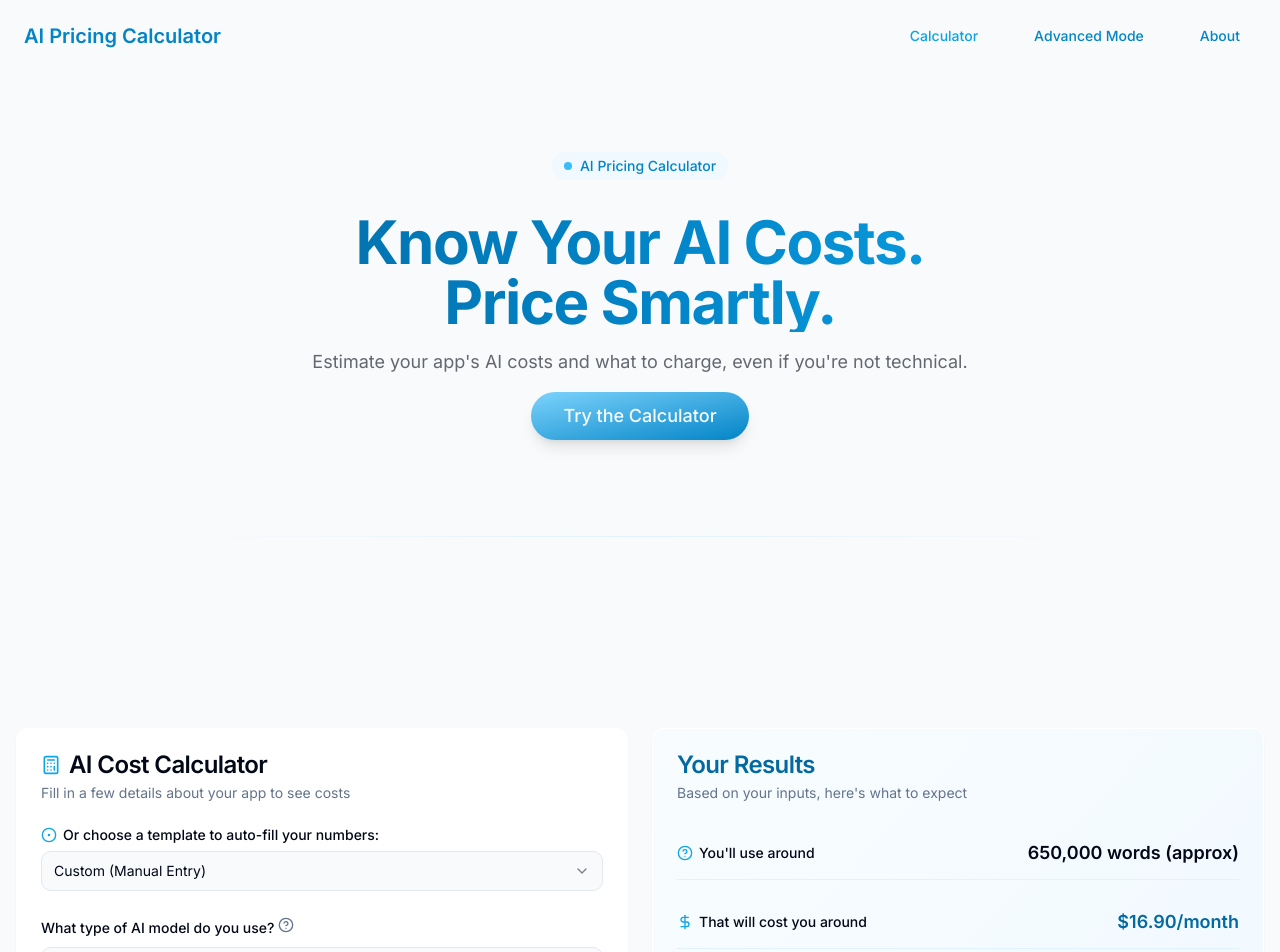
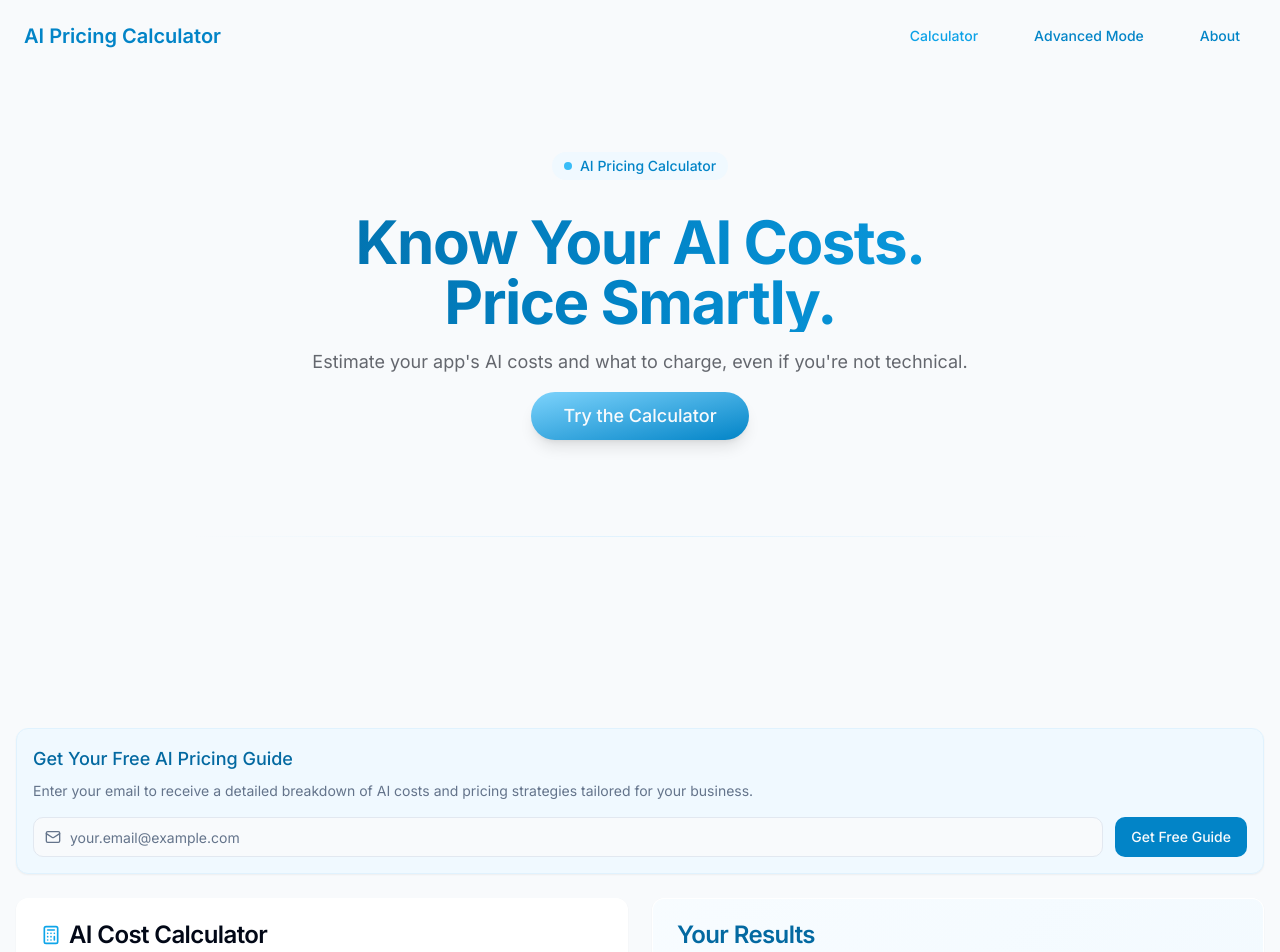
Before and after one commit to Test-For-Lovable/ai-cost-pilot, a React (Vite) app: page / in a window 1280 px wide. Shown: the top 952 px of the page. Built offline with nearby package versions, Linux system fonts and the light colour scheme.

Commit message:
Add email capture functionality
Adds an email capture form to the pricing calculator page to collect user emails for marketing and sales purposes.

```diff
--- /dev/null
+++ b/src/components/EmailCapture.tsx
@@ -0,0 +1,92 @@
+
+import React, { useState } from 'react';
+import { Input } from '@/components/ui/input';
+import { Button } from '@/components/ui/button';
+import { Mail } from 'lucide-react';
+import { useToast } from "@/hooks/use-toast";
+
+interface EmailCaptureProps {
+  onSubmit: (email: string) => void;
+  className?: string;
+}
+
+const EmailCapture: React.FC<EmailCaptureProps> = ({ onSubmit, className = "" }) => {
+  const [email, setEmail] = useState<string>("");
+  const [isLoading, setIsLoading] = useState<boolean>(false);
+  const { toast } = useToast();
+
+  const handleSubmit = async (e: React.FormEvent) => {
+    e.preventDefault();
+
+    if (!email.trim() || !email.includes('@')) {
+      toast({
+        title: "Invalid email",
+        description: "Please enter a valid email address.",
+        variant: "destructive",
+      });
+      return;
+    }
+
+    setIsLoading(true);
+
+    try {
+      // In a real app, you'd send this to your backend or email service
+      console.log("Email captured:", email);
+
+      // Simulate API call
+      await new Promise(resolve => setTimeout(resolve, 800));
+
+      toast({
+        title: "Success!",
+        description: "Your detailed AI pricing guide is on its way to your inbox!",
+      });
+
+      onSubmit(email);
+      setEmail("");
+    } catch (error) {
+      console.error("Error submitting email:", error);
+      toast({
+        title: "Something went wrong",
+        description: "We couldn't process your request. Please try again.",
+        variant: "destructive",
+      });
+    } finally {
+      setIsLoading(false);
+    }
+  };
+
+  return (
+    <div className={`p-4 bg-theme-blue-50 rounded-lg shadow-sm border border-theme-blue-100 ${className}`}>
+      <h3 className="text-lg font-medium text-theme-blue-700 mb-2">
+        Get Your Free AI Pricing Guide
+      </h3>
+      <p className="text-sm text-muted-foreground mb-4">
+        Enter your email to receive a detailed breakdown of AI costs and pricing strategies tailored for your business.
+      </p>
+
+      <form onSubmit={handleSubmit} className="flex flex-col sm:flex-row gap-3">
+        <div className="relative flex-grow">
+          <Mail className="absolute left-3 top-1/2 -translate-y-1/2 h-4 w-4 text-muted-foreground" />
+          <Input
+            type="email"
+            placeholder="your.email@example.com"
+            value={email}
+            onChange={(e) => setEmail(e.target.value)}
+            className="pl-9"
+            disabled={isLoading}
+            required
+          />
+        </div>
+        <Button
+          type="submit"
+          disabled={isLoading}
+          className="bg-theme-blue-600 hover:bg-theme-blue-700"
+        >
+          {isLoading ? "Sending..." : "Get Free Guide"}
+        </Button>
+      </form>
+    </div>
+  );
+};
+
+export default EmailCapture;
--- a/src/components/PricingCalculator.tsx
+++ b/src/components/PricingCalculator.tsx
@@ -7,11 +7,18 @@ import { Switch } from '@/components/ui/switch';
 import InfoTooltip from './InfoTooltip';
 import { modelOptions, contextWindowOptions, ModelPricing, presetOptions, PresetOption } from '@/data/modelData';
 import { Calculator, Users, MessageSquare, CircleHelp, DollarSign, Check, TrendingUp, BarChart2, CircleDot } from 'lucide-react';
+import EmailCapture from './EmailCapture';
+import ValueProposition from './ValueProposition';
 
 // Conversion factor from words to tokens (approximate)
 const WORDS_TO_TOKENS_FACTOR = 1.3;
 
-const PricingCalculator: React.FC = () => {
+interface PricingCalculatorProps {
+  emailSubmitted: boolean;
+  setEmailSubmitted: (value: boolean) => void;
+}
+
+const PricingCalculator: React.FC<PricingCalculatorProps> = ({ emailSubmitted, setEmailSubmitted }) => {
   // Form state
   const [selectedModel, setSelectedModel] = useState<ModelPricing>(modelOptions[0]);
   const [monthlyUsers, setMonthlyUsers] = useState<number>(100);
@@ -31,6 +38,13 @@ const PricingCalculator: React.FC = () => {
   const [suggestedStrategy, setSuggestedStrategy] = useState<string>("");
   const [breakEvenUsers, setBreakEvenUsers] = useState<number>(0);
   const [roi, setRoi] = useState<number>(0);
+
+  // Handle email submission
+  const handleEmailSubmit = (email: string) => {
+    console.log("Email submitted:", email);
+    setEmailSubmitted(true);
+    // In a real app, you'd send this email to your CRM/email marketing service
+  };
 
   // Apply preset configuration
   const applyPreset = (presetId: string) => {
@@ -112,7 +126,14 @@ const PricingCalculator: React.FC = () => {
   }, [selectedModel, monthlyUsers, promptsPerUser, responseLength, inputLength, outputLength, showAdvanced]);
 
   return (
-    <div className="w-full grid grid-cols-1 lg:grid-cols-2 gap-6 animate-fade-in">
+    <div className="w-full space-y-6 animate-fade-in">
+      {!emailSubmitted ? (
+        <EmailCapture onSubmit={handleEmailSubmit} className="mb-6" />
+      ) : (
+        <ValueProposition />
+      )}
+
+      <div className="grid grid-cols-1 lg:grid-cols-2 gap-6">
         {/* Input Card */}
         <Card className="glass-card">
           <CardHeader>
@@ -411,6 +432,7 @@ const PricingCalculator: React.FC = () => {
           </CardContent>
         </Card>
       </div>
+    </div>
   );
 };
 
--- /dev/null
+++ b/src/components/ValueProposition.tsx
@@ -0,0 +1,45 @@
+
+import React from 'react';
+import { Check } from 'lucide-react';
+
+const ValueProposition: React.FC = () => {
+  return (
+    <div className="p-4 bg-green-50 rounded-lg shadow-sm border border-green-100 mb-6">
+      <h3 className="text-lg font-medium text-green-700 mb-2">
+        Thanks for subscribing!
+      </h3>
+      <p className="text-sm text-muted-foreground mb-4">
+        Check your inbox for your detailed AI pricing guide. While you're here, explore the calculator below for real-time cost estimates.
+      </p>
+
+      <div className="grid grid-cols-1 md:grid-cols-2 gap-3">
+        <div className="flex items-start gap-2">
+          <div className="mt-1 h-5 w-5 rounded-full bg-green-100 flex items-center justify-center">
+            <Check className="h-3 w-3 text-green-600" />
+          </div>
+          <span className="text-sm">In-depth pricing strategies for AI apps</span>
+        </div>
+        <div className="flex items-start gap-2">
+          <div className="mt-1 h-5 w-5 rounded-full bg-green-100 flex items-center justify-center">
+            <Check className="h-3 w-3 text-green-600" />
+          </div>
+          <span className="text-sm">Expert-backed profit maximization tips</span>
+        </div>
+        <div className="flex items-start gap-2">
+          <div className="mt-1 h-5 w-5 rounded-full bg-green-100 flex items-center justify-center">
+            <Check className="h-3 w-3 text-green-600" />
+          </div>
+          <span className="text-sm">Case studies of successful AI businesses</span>
+        </div>
+        <div className="flex items-start gap-2">
+          <div className="mt-1 h-5 w-5 rounded-full bg-green-100 flex items-center justify-center">
+            <Check className="h-3 w-3 text-green-600" />
+          </div>
+          <span className="text-sm">Exclusive discounts on AI services</span>
+        </div>
+      </div>
+    </div>
+  );
+};
+
+export default ValueProposition;
--- a/src/pages/Index.tsx
+++ b/src/pages/Index.tsx
@@ -1,5 +1,5 @@
 
-import React, { useRef } from 'react';
+import React, { useRef, useState } from 'react';
 import Header from '@/components/Header';
 import Hero from '@/components/Hero';
 import PricingCalculator from '@/components/PricingCalculator';
@@ -8,6 +8,7 @@ import Footer from '@/components/Footer';
 
 const Index: React.FC = () => {
   const calculatorRef = useRef<HTMLDivElement>(null);
+  const [emailSubmitted, setEmailSubmitted] = useState<boolean>(false);
 
   const scrollToCalculator = () => {
     calculatorRef.current?.scrollIntoView({ behavior: 'smooth' });
@@ -22,7 +23,7 @@ const Index: React.FC = () => {
           <Hero onCalculatorClick={scrollToCalculator} />
 
           <div id="calculator" ref={calculatorRef} className="scroll-mt-24">
-            <PricingCalculator />
+            <PricingCalculator emailSubmitted={emailSubmitted} setEmailSubmitted={setEmailSubmitted} />
           </div>
 
           <Testimonial />
```
Lines whose indentation alone changed are shown as unchanged.
